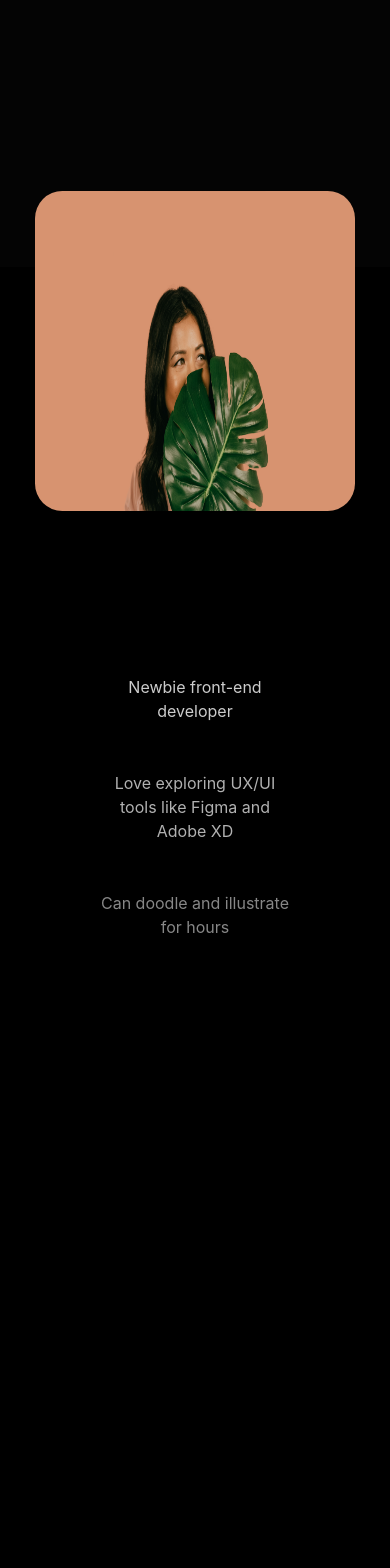
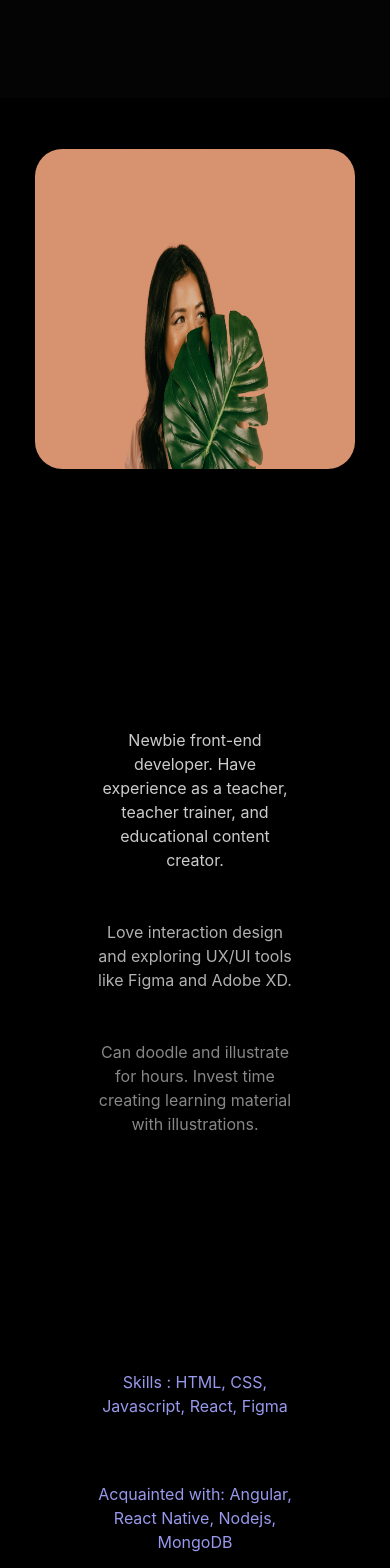
Before and after one commit to tinabhowal/portfolio, a React (Create React App) app: page / in a window 390 px wide. Shown: the part 171-1739 px from the top of the page. Before the commit the page ends 1366 px from the top, so only its background shows below. Built offline with nearby package versions, Linux system fonts and the light colour scheme.

Commit message:
changed about me styling and hid node modules

```diff
--- a/src/aboutMe.css
+++ b/src/aboutMe.css
@@ -8,7 +8,6 @@
         height: 100vh;
         max-width: 100vw;
         margin-top: 100px;
-
         display: flex;
         align-items: flex-start;
         justify-content: center;
@@ -26,8 +25,8 @@
       }
 
       .container.text-complete{
+        height:20vh;
 
-      height:40vh
       }
 
       .profilePicture{
@@ -44,12 +43,12 @@
         justify-content: center;
         align-items: center;
         transition: all 0.5s ease;
-
+        margin-top: 100px;
       }
 
       .profilePicture.circular img {
-        width: 420px;
-        height: 420px;
+        width: 380px;
+        height: 380px;
         position: absolute;
         border-radius: 50%;
         transition: all 2s ease;
@@ -66,7 +65,7 @@
         transform: translateX(-35vw);
         transition: all 1s ease;
         margin-left: 4rem;
-        margin-top: 1rem;
+        margin-top: 4rem;
       }
 
       .profilePicture.sidebar img {
@@ -74,6 +73,7 @@
         transform: translateX(-8%);
         height: 60vh;
         width: 25vw;
+        margin-top: 120px;
       }
 
       .introDiv {
@@ -83,7 +83,6 @@
         justify-content: center;
         position: relative;
         align-items: center;
-        top: 50%;
         opacity: 0;
         transition: opacity 0.5s ease;
         color:rgba(255, 255, 255, 0.801);
@@ -121,72 +120,6 @@
         }
       }
 
-       /* @media (max-width: 1200px)and (min-width: 370px) {
-        .aboutMe{
-          display: flex;
-          flex-direction: column;
-          justify-content: center;
-          align-items: center;
-          text-align: center;
-        }
-
-        .textShifted {
-          transform: translate(-12vw, -2vh);
-          position: absolute;
-        }
-
-        .container h1{
-          font-size: 48px;
-        }
-
-        .profilePicture{
-        height: 20vh;
-        }
-
-        .profilePicture.circular img {
-          width: 320px;
-          height: 320px;
-          position: absolute;
-          border-radius: 50%;
-          transition: all 2s ease;
-        }
-
-        .profilePicture.sidebar {
-          transform: translate(-35vw, -8vh);
-          transition: all 1s ease;
-          margin-left: 4rem;
-          margin-top: 0.5rem;
-        }
-
-        .profilePicture.sidebar img {
-          border-radius: 8px;
-          transform: translateX(20%);
-          height: 50vh;
-          width: 50vw;
-        }
-
-        .introDiv {
-          display: flex;
-          flex-direction: column;
-          align-items: center;
-          gap: 2rem;
-          justify-content: center;
-          position: relative;
-          align-items: center;
-          opacity: 0;
-          transition: opacity 0.5s ease;
-          color:rgba(255, 255, 255, 0.801);
-          margin-top: 20%;
-          margin-left: 20%;
-      }
-    }
-        */
-
-
-
-
-
-
 
 
         @media (max-width: 1200px) and (min-width: 370px) {
@@ -206,7 +139,6 @@
           }
 
           .container h1 {
-            /* Adjust the font size as per your requirement */
             font-size: 48px;
             margin: 0 auto;
           }
@@ -218,39 +150,40 @@
           }
 
           .profilePicture.circular img {
-
             width: 320px;
             height: 320px;
-
-            /* transform: translateX(60%); */
             margin: 0 auto;
           }
 
           .profilePicture.sidebar {
             transform: translate(0vw, 0vh);
             transition: all 1s ease;
-            /* margin-left: 40%; */
-            /* margin-top: 0.5rem; */
             width: 25vw;
+            height: 50vh;
             margin:0 auto;
-
           }
 
           .profilePicture.sidebar img {
             border-radius: 8px;
             transform: translateX(0%);
-            /* height: 50vh;
-            width: 40vw; */
             margin: 0 auto;
           }
 
           .introDiv {
-            /* Adjust the margin values as per your requirement */
-            /* margin-top: 30%; */
             width:50vw;
             height:90vh;
             flex-direction: column;
             margin: 0 auto;
+            margin-top: 40px;
+          }
 
+          .skillsDiv{
+            flex-direction: row;
+            /* margin-top: 20px; */
+            height:10vh;
           }
         }
+
+.skillsDiv{
+  color: rgb(152, 152, 237);
+}
--- a/src/aboutMe.js
+++ b/src/aboutMe.js
@@ -137,7 +137,7 @@ import React, { useState, useEffect, useRef } from 'react';
 import './aboutMe.css';
 import image from './images/Frame 8.png';
 import Navbars from './navbar';
-
+// import { useHistory } from 'react-router-dom';
 
 
 function AboutMe() {
@@ -146,6 +146,9 @@ function AboutMe() {
   const [circularpic, setCircularpic] = useState(false);
   const [textShifted, setTextShifted] = useState(false);
   const [picAtSide, setPicAtSide] = useState(false);
+  const [introP3visible, setIntroP3visible] = useState(false);
+  // const history = useHistory();
+
 
   const profilePictureRef = useRef(null);
 
@@ -211,17 +214,18 @@ function AboutMe() {
       introDiv.classList.add('introDiv');
 
       const introP1 = document.createElement('p');
-      introP1.textContent = 'Newbie front-end developer';
+      introP1.textContent = 'Newbie front-end developer. Have experience as a teacher, teacher trainer, and educational content creator.';
       introDiv.appendChild(introP1);
 
       const introP2 = document.createElement('p');
       introP2.textContent =
-        'Love exploring UX/UI tools like Figma and Adobe XD';
+        'Love interaction design and exploring UX/UI tools like Figma and Adobe XD.';
       introDiv.appendChild(introP2);
 
       const introP3 = document.createElement('p');
-      introP3.textContent = 'Can doodle and illustrate for hours';
+      introP3.textContent = 'Can doodle and illustrate for hours. Invest time creating learning material with illustrations.';
       introDiv.appendChild(introP3);
+      setIntroP3visible(true);
 
       document.body.appendChild(introDiv);
 
@@ -235,6 +239,40 @@ function AboutMe() {
       };
     }
   }, [picAtSide]);
+
+  useEffect(() => {
+    if (introP3visible) {
+      const skillsDiv = document.createElement('div');
+      skillsDiv.classList.add('introDiv', 'skillsDiv');
+
+      const skillsP1 = document.createElement('p');
+      skillsP1.textContent = 'Skills :    HTML, CSS, Javascript, React, Figma';
+      skillsDiv.appendChild(skillsP1);
+
+      const learningDiv = document.createElement('div');
+      learningDiv.classList.add('introDiv', 'skillsDiv');
+
+      const learningP1 = document.createElement('p');
+      learningP1.textContent = 'Acquainted with: Angular, React Native, Nodejs, MongoDB';
+      learningDiv.appendChild(learningP1);
+
+
+
+      document.body.appendChild(skillsDiv);
+      document.body.appendChild(learningDiv);
+
+      skillsDiv.classList.add('fade-in-0');
+      skillsP1.classList.add('fade-in-1');
+
+      learningDiv.classList.add('fade-in-0');
+      learningP1.classList.add('fade-in-1');
+
+      return () => {
+        document.body.removeChild(skillsDiv);
+        document.body.removeChild(learningDiv)
+      };
+    }
+  })
 
 
 
--- a/src/projects.js
+++ b/src/projects.js
@@ -64,7 +64,7 @@ const Projects = () => {
       title: 'myFlix-client-Angular',
       image: angular,
       description:'',
-      demoLink: 'https://tinabhowal.github.io/myFlix-Angular-client/welcome',
+      demoLink: 'https://my-flix-angular-client-qh47v87k4-tinabhowal.vercel.app/welcome',
       githubLink: 'https://github.com/tinabhowal/myFlix-Angular-client',
 
     },
```
Also changed, not shown: src/navbar.js (+14 -4 lines), 3 other files (tests, documents, lock files or other folders).
